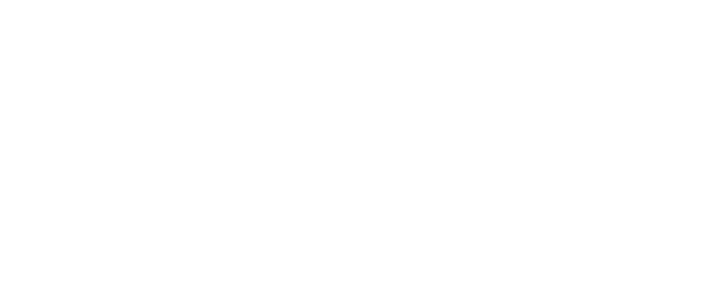
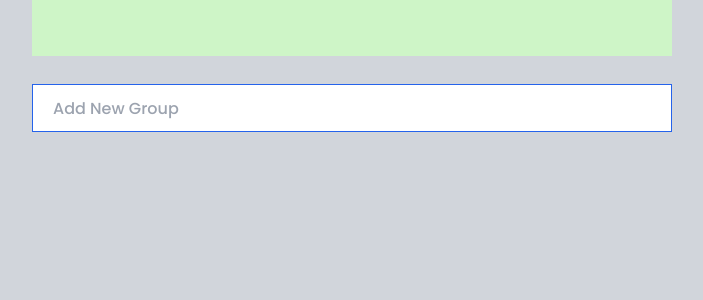
Before and after one commit to Rosyidimalang/trello-2, a React (Create React App) app: page / in a window 1280 px wide. Before the commit this address had no page. Shown: the top 300 px of the page, without its empty margins (288-991 px from the left). Built offline with nearby package versions, Linux system fonts and the light colour scheme.

Commit message:
update algoritma index route

```diff
--- a/src/App.js
+++ b/src/App.js
@@ -8,7 +8,7 @@
     <>
       <BrowserRouter>
         <Routes>
-          <Route path="/tugas" element={<Tugas />} />
+          <Route index path="/" element={<Tugas />} />
           <Route path="/contoh" element={<Contoh />} />
         </Routes>
       </BrowserRouter>
```
Also changed, not shown: src/components/tugas.js (+6 -20 lines).
